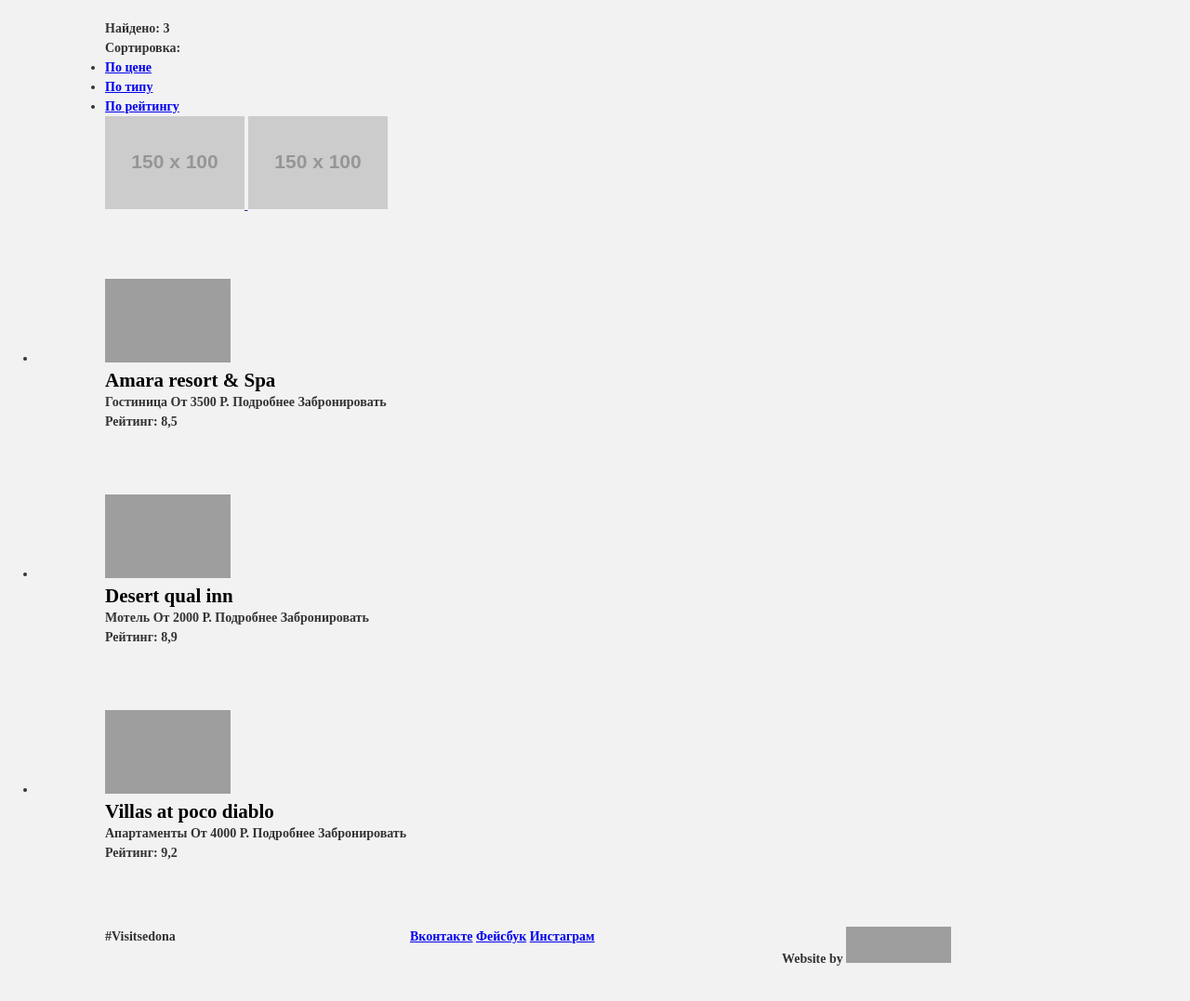
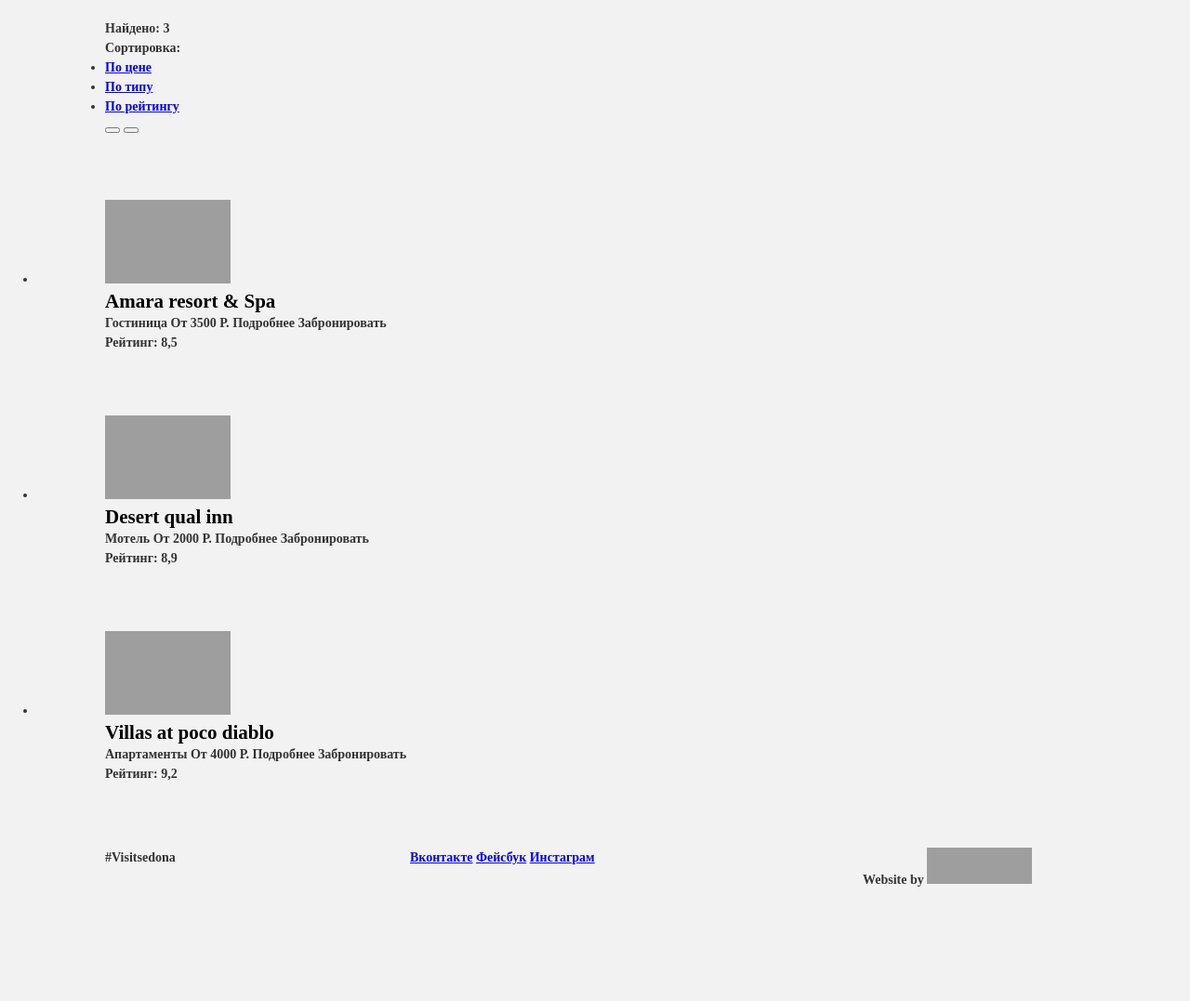
Before and after one commit to pltnkv/test, a plain HTML site: page 3/inner.html in a window 1280 px wide. Shown: the part 400-1477 px from the top of the page at 93% size. After the commit the page ends 1392 px from the top, so only its background shows below. Drawn offline with Linux system fonts and the light colour scheme; grey boxes are pictures that could not be loaded; placeholder pictures from the web are drawn by us.

Commit message:
:heavy_check_mark: Сборка #3

```diff
--- a/3/css/style.css
+++ b/3/css/style.css
@@ -2,7 +2,7 @@
 
 body {
     padding: 0 40px;
-    margin: 0px;
+    margin: 0;
     background-color: #f2f2f2;
     font-size: 14px;
     line-height: 21px;
@@ -20,7 +20,7 @@ b {
 }
 
 h2 {
-    margin: 0px;
+    margin: 0;
     font-size: 21px;
     line-height: 26px;
     color: black;
@@ -29,7 +29,7 @@ h2 {
 }
 
 p {
-    margin: 0px;
+    margin: 0;
 }
 
 .container {
@@ -37,7 +37,7 @@ p {
     margin: 0 auto;
 }
 
-.clearfix {
+.clearfix::after {
     content: "";
     display: table;
     clear: both;
@@ -92,8 +92,8 @@ p {
 }
 
 ul {
-    padding: 0px;
-    margin: 0px;
+    padding: 0;
+    margin: 0;
 }
 
 .reasons {
--- a/3/inner.html
+++ b/3/inner.html
@@ -112,12 +112,8 @@
                         </ul>
                     </div>
                     <div class="search-results-buttons">
-                        <a href="">
-                            <img src="http://placehold.it/150x100" width="150" height="100" alt="По возрвстанию">
-                        </a>
-                        <a href="">
-                            <img src="http://placehold.it/150x100" width="150" height="100" alt="По убыванию">
-                        </a>
+                        <button type="button" class="sort-up-button"></button>
+                        <button type="button" class="sort-down-button"></button>
                     </div>
                 </div>
                 <div class="search-results-items">
@@ -159,8 +155,7 @@
                 </div>
             </div>
         </main>
-        <footer class="page-footer">
-            <div class="page-footer-container clearfix">
+        <footer class="page-footer clearfix">
             <div class="footer-hashtag">
                 #Visitsedona
             </div>
@@ -175,7 +170,6 @@
                     <img src="img/html_logo.png" width="113" height="39" alt="Мост дьявола">
                 </a>
             </div>
-            </div>
         </footer>
     </body>
 </html>
```
Lines whose indentation alone changed are shown as unchanged.
